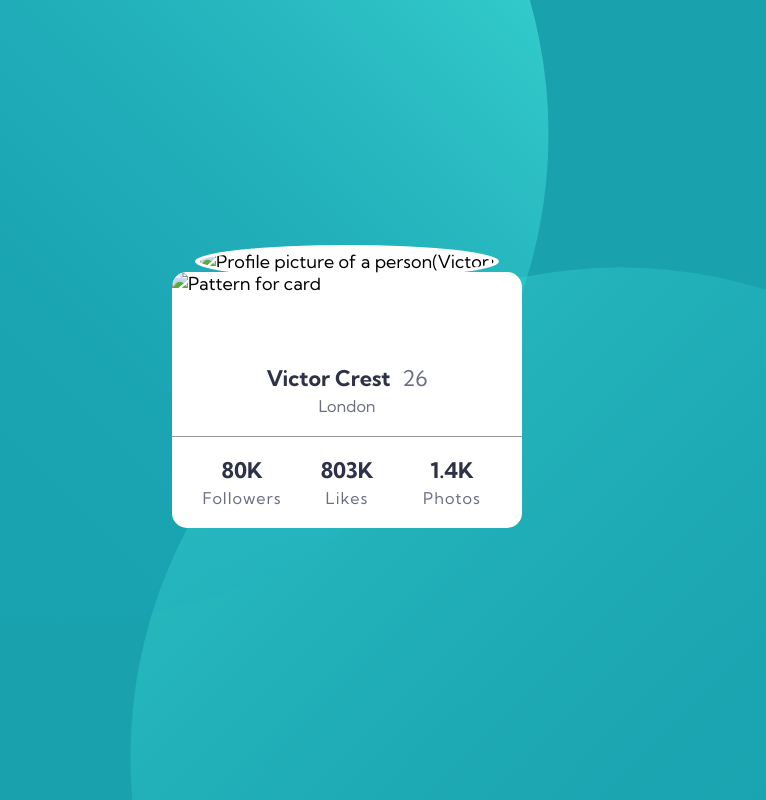
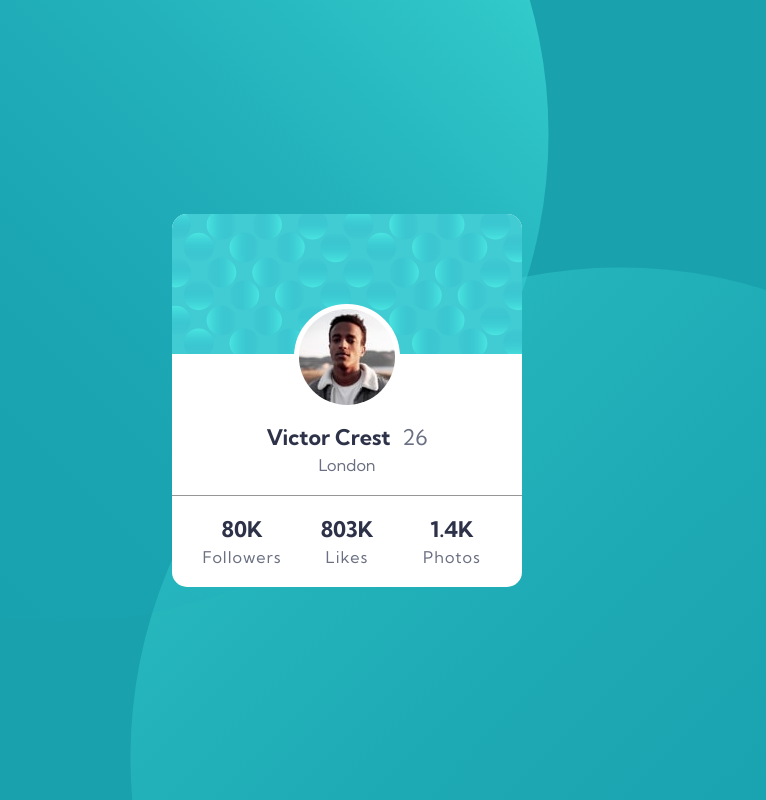
Before and after one commit to ganbnuray/profile-card-component-main, a plain HTML site: page index.html in a window 1280 px wide. Shown: the whole page, without its empty margins (293-1059 px from the left). Drawn offline with Linux system fonts and the light colour scheme; files whose address does not match are found by name.

Commit message:
Update index.html

```diff
--- a/index.html
+++ b/index.html
@@ -8,7 +8,7 @@
   <meta name="author" content="Ganbarova Nuray">
   <meta name="keywords" content="Profile card,card component">
   <meta name="description" content="Profile Card Component">
-  <link rel="icon" type="image/png" sizes="32x32" href="./images/favicon-32x32.png">
+  <link rel="icon" type="image/png" sizes="32x32" href="./favicon-32x32.png">
   <link rel="preconnect" href="https://fonts.googleapis.com">
   <link rel="preconnect" href="https://fonts.gstatic.com" crossorigin>
   <link href="https://fonts.googleapis.com/css2?family=Kumbh+Sans:wght@400;700&display=swap" rel="stylesheet">
@@ -37,10 +37,10 @@
 
   <main>
     <div class="bg-div">
-      <img src="./images/bg-pattern-card.svg" alt="Pattern for card">
+      <img src="./bg-pattern-card.svg" alt="Pattern for card">
     </div>
     <div class="profile-img">
-      <img src="./images/image-victor.jpg" alt="Profile picture of a person(Victor)">
+      <img src="./image-victor.jpg" alt="Profile picture of a person(Victor)">
     </div>
 
     <div class="intro">
```
